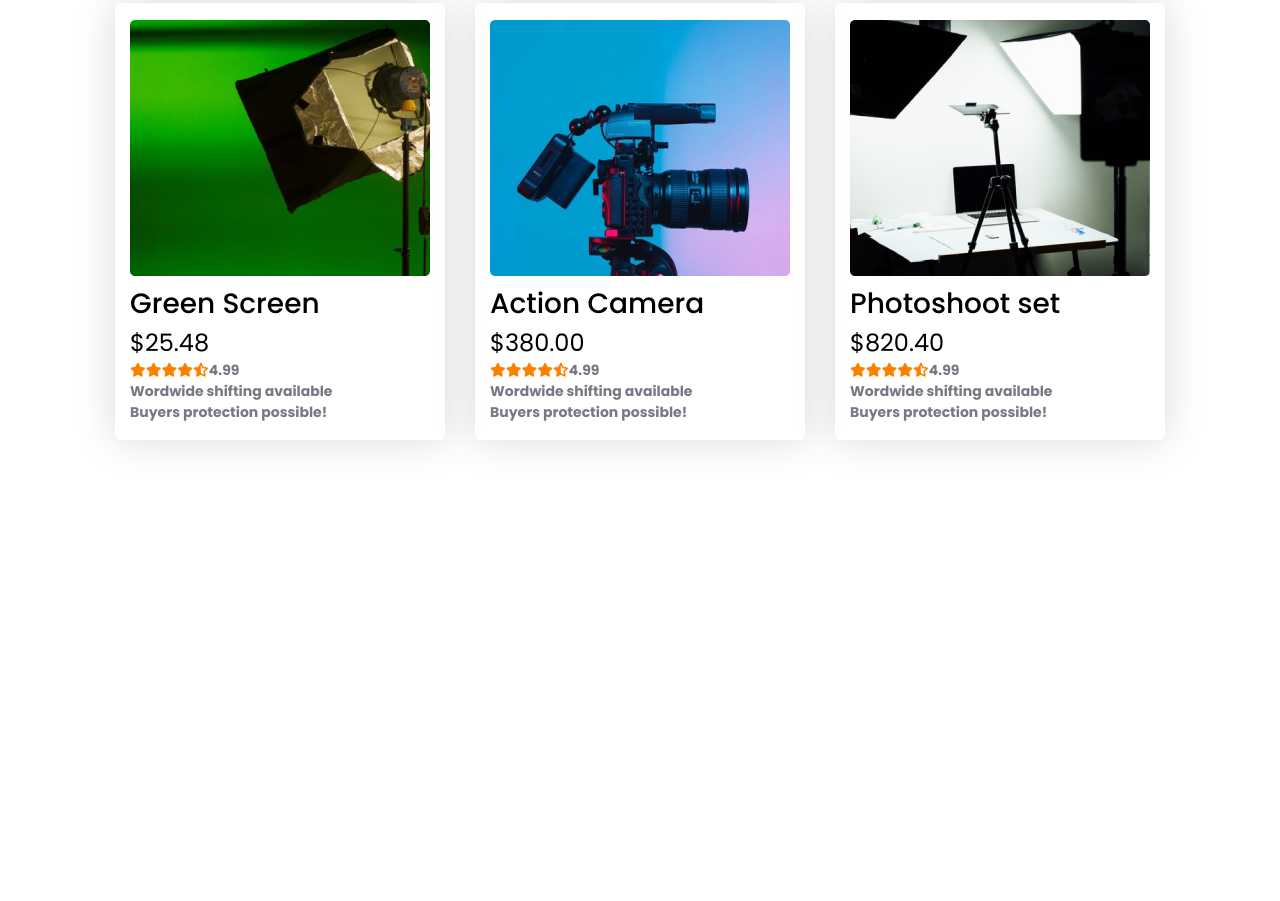
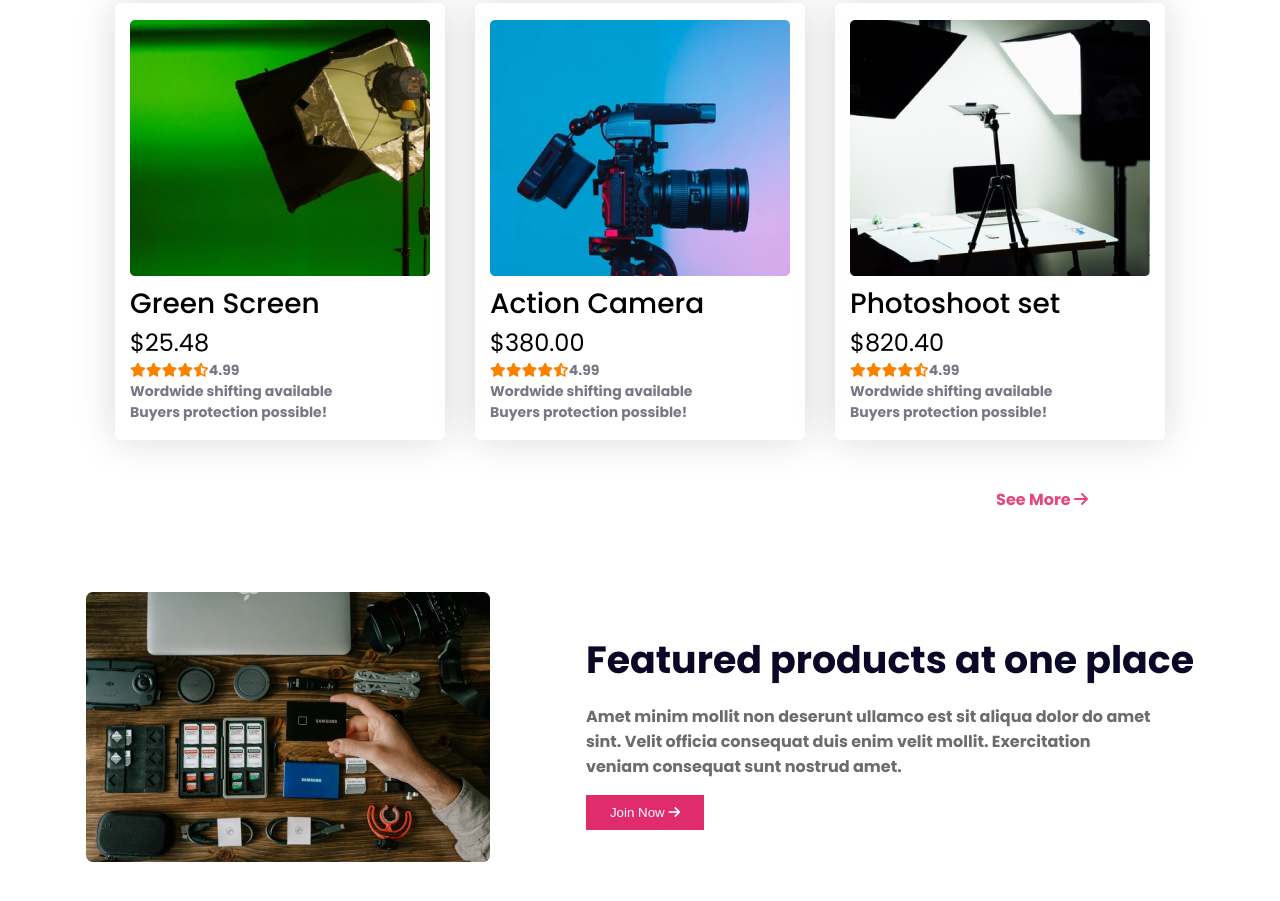
Before and after one commit to Sadia492/influencer-gear-project, a plain HTML site: page index.html in a window 1280 px wide. Shown: the part 1866-2767 px from the top of the page. Before the commit the page ends 2433 px from the top, so only its background shows below. Drawn offline with Linux system fonts and the light colour scheme.

Commit message:
featured section done

```diff
--- a/index.html
+++ b/index.html
@@ -179,8 +179,27 @@
             </p>
           </div>
         </div>
+        <p class="see">See More <i class="fa-solid fa-arrow-right"></i></p>
       </section>
       <!-- ------collection section ends here----  -->
+      <!-- ------featured section starts here----  -->
+      <section class="featured container display-flex">
+        <div class="featured-image"><img src="images/gear.png" alt="" /></div>
+        <div class="featured-content display-flex">
+          <h1>Featured products at one place</h1>
+          <p>
+            Amet minim mollit non deserunt ullamco est sit aliqua dolor do amet
+            <br />
+            sint. Velit officia consequat duis enim velit mollit. Exercitation
+            <br />
+            veniam consequat sunt nostrud amet.
+          </p>
+          <button class="btn-primary">
+            Join Now <i class="fa-solid fa-arrow-right"></i>
+          </button>
+        </div>
+      </section>
+      <!-- ------featured section ends here----  -->
     </main>
     <footer></footer>
   </body>
--- a/styles/style.css
+++ b/styles/style.css
@@ -123,7 +123,41 @@ nav ul li i {
 .card-rating-des i {
   color: #fb8200;
 }
+.see {
+  font-size: 1rem;
+  font-weight: 700;
+  color: #e02c6dde;
+  text-align: right;
+  cursor: pointer;
+}
 /* ------collection section ends here---- */
+/* ------featured section starts here---- */
+.featured {
+  justify-content: center;
+  gap: 96px;
+}
+.featured-content {
+  flex-direction: column;
+  justify-content: center;
+  align-items: start;
+}
+.featured-content h1 {
+  font-size: 2.37rem;
+  font-weight: 700;
+  color: #0a0826;
+}
+.featured-content p {
+  font-size: 1rem;
+  font-weight: 700;
+  color: #6c6c6c;
+  padding-top: 16px;
+  padding-bottom: 16px;
+}
+.featured-image img {
+  width: 100%;
+}
+
+/* ------featured section ends here---- */
 /* responsive for smaller devices */
 @media screen and (max-width: 576px) {
   .banner {
@@ -152,6 +186,9 @@ nav ul li i {
   .logos {
     grid-template-columns: repeat(1, 1fr);
   }
+  .featured {
+    flex-direction: column-reverse;
+  }
 }
 /* responsive for medium devices */
 @media screen and (min-width: 576px) and (max-width: 992px) {
@@ -167,4 +204,7 @@ nav ul li i {
   .card-container {
     grid-template-columns: repeat(2, 1fr);
   }
+  .featured {
+    flex-direction: column-reverse;
+  }
 }
```
